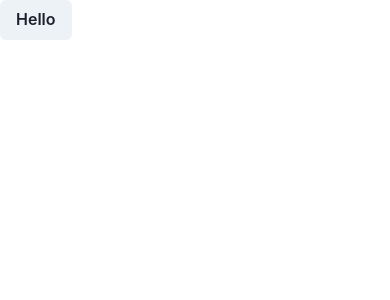
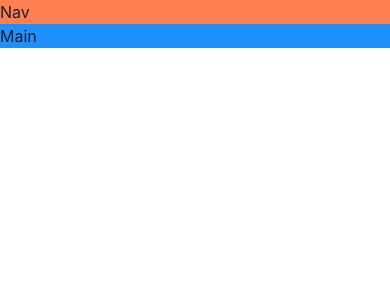
Before and after one commit to hakimbarraud/game-hub, a React (Vite) app: page / in a window 390 px wide. Shown: the top 300 px of the page. Built offline with nearby package versions, Linux system fonts and the light colour scheme.

Commit message:
Built a responsive layout

```diff
--- a/src/App.tsx
+++ b/src/App.tsx
@@ -1,7 +1,26 @@
-import { Button } from "@chakra-ui/react";
+import { Grid, GridItem, Show } from "@chakra-ui/react";
 
 function App() {
-  return <Button>Hello</Button>;
+  return (
+    <Grid
+      templateAreas={{
+        base: `"nav" "main"`,
+        lg: `"nav nav" "aside main"`,
+      }}
+    >
+      <GridItem area="nav" bgColor="coral">
+        Nav
+      </GridItem>
+      <Show above="lg">
+        <GridItem area="aside" bgColor="gold">
+          Aside
+        </GridItem>
+      </Show>
+      <GridItem area="main" bgColor="dodgerblue">
+        Main
+      </GridItem>
+    </Grid>
+  );
 }
 
 export default App;
```
